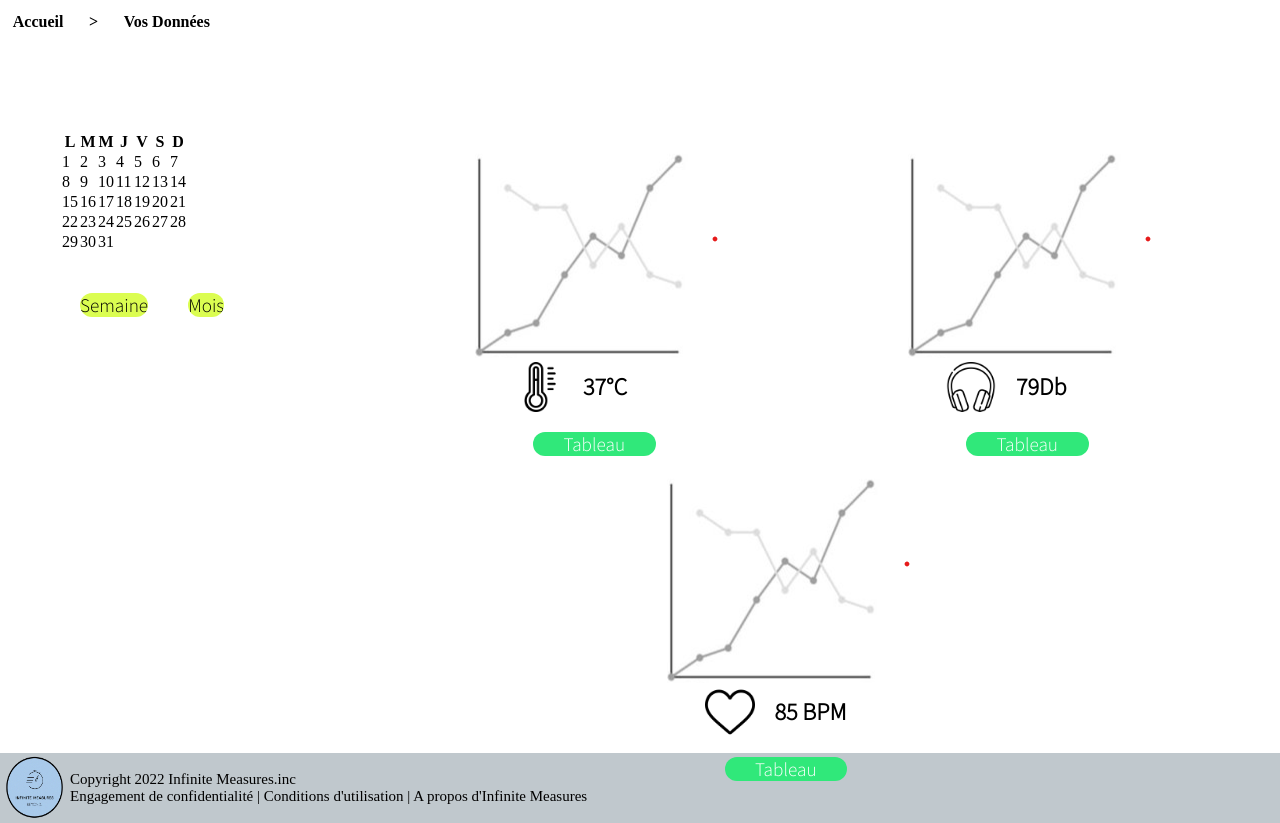
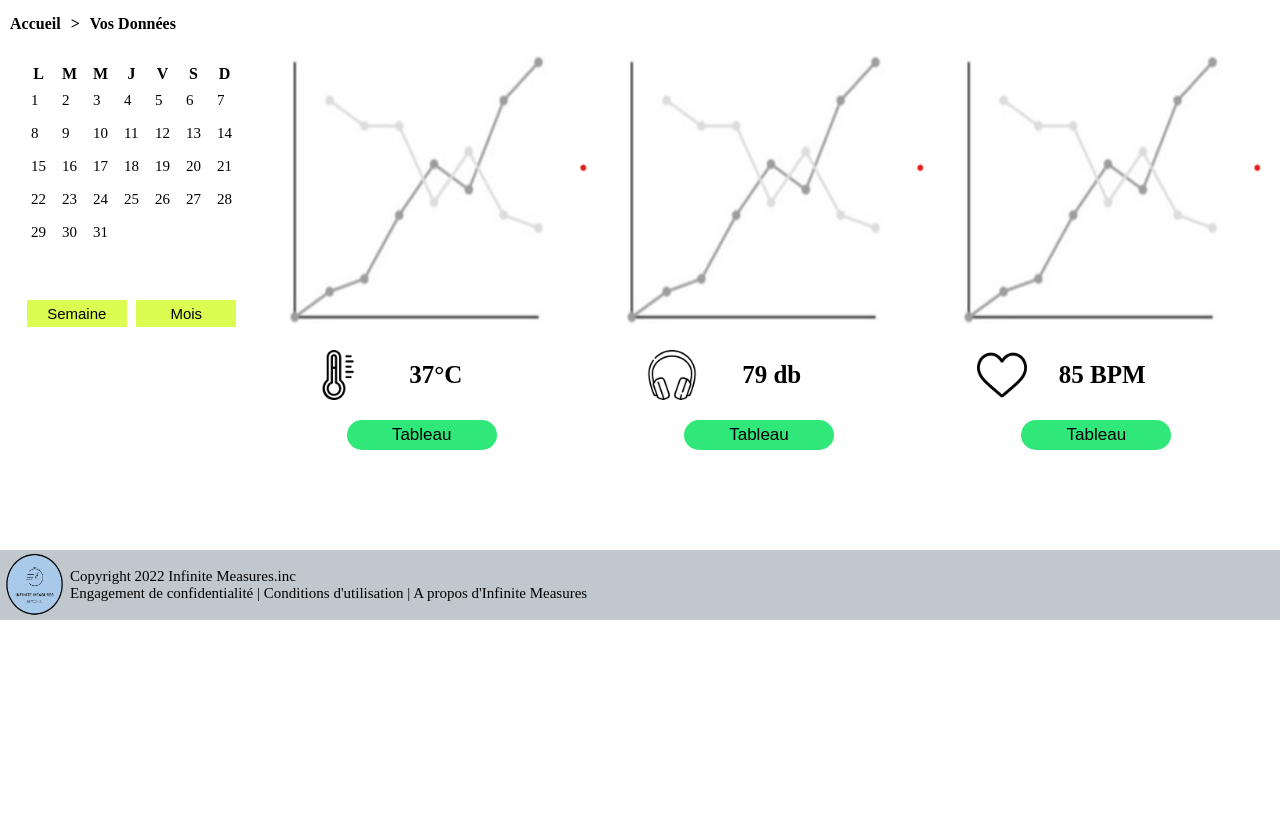
Before and after one commit to BenjaminBrehier/HealthyVibe, a PHP site: page /espaceSantee.php in a window 1280 px wide. Shown: the part 124-947 px from the top of the page. After the commit the page ends 744 px from the top, so only its background shows below. Run offline with PHP 8.4, Linux system fonts and the light colour scheme; a user stored in the database is signed in.

Commit message:
Espace santé mis en page

```diff
--- a/espaceSantee.php
+++ b/espaceSantee.php
@@ -7,7 +7,7 @@ session_start();
 <head>
 
     <meta charset="UTF-8">
-    <title>HealthyVibe</title>
+    <title>Espace Santé : HealthyVibe</title>
     <link rel="stylesheet" href="res/css/espaceSantee.css">
     <script src="res/js/script.js"></script>
 </head>
@@ -16,14 +16,15 @@ session_start();
 <?php
     include './res/php/header.php';
     ?>
+    <div id="SpaceHolder">
+        <div id='colonneGauche'>
             <div id="liens">
                 <a href="./accueil.php?type=connexion">Accueil</a>
                 <p>></p>
                 <a href="./vosDonnees.php">Vos Données</a>
             </div>
-    <div id="spaceHolder">
+
             <div id="calendrier">
-
                 <table>
                     <tr>
                         <th>L</th><th>M</th><th>M</th><th>J</th><th>V</th><th>S</th><th>D</th>
@@ -33,21 +34,28 @@ session_start();
                     </tr>
                     <tr>
                         <td>8</td><td>9</td><td>10</td><td>11</td><td>12</td><td>13</td><td>14</td>
+                    </tr>
                     <tr>
                         <td>15</td><td>16</td><td>17</td><td>18</td><td>19</td><td>20</td><td>21</td>
+                    </tr>
                     <tr>
                         <td>22</td><td>23</td><td>24</td><td>25</td><td>26</td><td>27</td><td>28</td>
+                    </tr>
                     <tr>
                         <td>29</td><td>30</td><td>31</td><td></td><td></td><td></td><td></td>
+                    </tr>
                 </table>
+
                 <div class="bouttontemps">
                     <input type="button" class="enSavoirPlus" name="enSavoirPlus" value="Semaine" class="enSavoirPlus">
                     <input type="button" class="enSavoirPlus" name="enSavoirPlus" value="Mois" class="enSavoirPlus">
                 </div>
             </div>
-        <div id=carreblanc>
+        </div>
+
+        <div id=colonneDroite>
             <div id="graph1">
-            <img src="./res/img/graph.png" alt="graph 1">
+                <img class="graph" src="./res/img/graph.png" alt="graph 1">
                 <div id="pres">
                     <img class=icone src="./res/img/temperature.png" alt="idéogramme thermomètre">
                     <p><strong>37°C</strong></p>
@@ -55,20 +63,21 @@ session_start();
                 <input type="button" class="btn" value="Tableau">
             </div>
             <div id="graph2">
-            <img src="./res/img/graph.png" alt="graph 2">
+                <img class="graph" src="./res/img/graph.png" alt="graph 2">
                 <div id="pres">
                     <img class=icone src="./res/img/headphones.png" alt="idéogramme casque">
-            <p><strong>79Db</strong></p>
+                    <p><strong>79 db</strong></p>
                 </div>
                 <input type="button" class="btn" value="Tableau">
             </div>
             <div id="graph3">
-            <img src="./res/img/graph.png" alt="graph 3">
+                <img  class="graph" src="./res/img/graph.png" alt="graph 3">
                 <div id="pres">
                     <img class=icone src="./res/img/heart.png" alt="idéogramme coeur">
                     <p><strong>85 BPM</strong></p>
                 </div>
                 <input type="button" class="btn" value="Tableau">
+            </div>
         </div>
     </div>
 
--- a/res/css/accueil.css
+++ b/res/css/accueil.css
@@ -32,3 +32,7 @@ section {
   width: 50%;
   margin-right: auto;
 }
+
+ #presentation {
+  margin-bottom:0px;
+ }
--- a/res/css/espaceSantee.css
+++ b/res/css/espaceSantee.css
@@ -1,25 +1,39 @@
 @import url('https://fonts.googleapis.com/css2?family=Source+Sans+Pro:wght@300&display=swap');
-#spaceHolder {
-    height: 700px;
+
+#SpaceHolder {
+    display:flex;
+    flex-direction:row;
+    width:100%;
+}
+
+/*======================================Colonne gauche=================================================================*/
+#colonneGauche {
     display: flex;
-    flex-direction: row;
-    width: 100%;
+    flex-direction: column;
+    width: 20%;
     align-items: center;
-    margin-top: 10px;
     background: white;
+    padding-top:10px;
+    padding-left:5px;
 }
 #calendrier{
     background-color: white;
-    width: 15%;
-    height:500px;
-    padding-top: 5px;
-    padding-bottom: 50px;
-    padding-left: 50px;
-    padding-right: 50px;
-    margin-right: 10px;
-    margin-left: 10px;
+    margin-top: 25px;
+    margin-bottom: 50px;
+}
 
+table {
+    display:flex;
+    margin-left:auto;
+    margin-right:auto;
+    align-content:center;
 }
+
+table td{
+    padding:7px;
+    font-size:15px;
+}
+
 #liens {
     display: flex;
     flex-direction: row;
@@ -29,7 +43,7 @@
 
 #liens a,#liens p {
     font-weight: bolder;
-    padding: 1%;
+    padding: 5px;
 
 }
 
@@ -38,60 +52,73 @@
     color: inherit;
 }
 .bouttontemps{
-    position: relative;
-    bottom: 2%;
     display: flex;
     flex-direction: row;
     justify-content: space-around;
     align-items: center;
+    width:100%;
 }
 .enSavoirPlus{
     background-color: #DBFD51;
     border: 0;
     font-style: bold;
-    border-radius: 50px;
-    font-size: larger;
-    width: 50%;
-    font-family: "source sans pro";
+    font-size: 15px;
     margin-top: 50px;
-    margin-left: 20px;
-    margin-right: 20px;
+    width:100px;
     align-items: center;
+    padding:5px;
 }
-#carreblanc{
+
+
+/*======================================Colonne droite=================================================================*/
+#colonneDroite{
     display: flex;
     justify-content: space-around;
     flex-wrap: wrap;
     flex-direction: row;
-    width: 85%;
-    align-items: center;
+    width: 80%;
     background-color: white;
-    padding-left: 50px;
-    padding-top: 5px;
-    padding-bottom: 50px;
-    padding-right: 50px;
-    height:500px;
-    margin-right: 10px;
+    padding-top: 25px;
+    padding-bottom: 100px;
+    padding-left:10px;
 }
 #graph1{
-    margin-left: 50px;
+    display:flex;
+    flex-direction:column;
+    justify-content:center;
 }
 #graph2{
-    margin-left: 50px;
+    display:flex;
+    flex-direction:column;
+    justify-content:center;
 }
 #graph3{
-    margin-left: 50px;
-    margin-right: 50px;
+    display:flex;
+    flex-direction:column;
+    justify-content:center;
+}
+
+.graph {
+    display:flex;
+    width:300px;
+    height:300px;
+    margin-bottom:25px;
 }
 .icone{
     width: 50px;
     height: 50px;
-    margin-left: 40px;
+
 }
 #pres{
     display: flex;
     flex-direction:row;
     align-items: center;
+    justify-content: space-around;
+    padding-right:100px;
+}
+
+#pres p{
+    font-size:25px;
 }
 #spaceHolder p{
     font-size:x-large;
@@ -102,12 +129,13 @@
 .btn{
     margin-top: 20px;
     margin-left: 60px;
-    color: white;
+    padding-top:5px;
+    padding-bottom:5px;
+    color: black;
     background-color: #30E87A;
     border: 0;
     border-radius: 50px;
     width: 50%;
-    font-size: larger;
-    font-family: "source sans pro";
+    font-size: 17px;
 
 }
--- a/res/css/index.css
+++ b/res/css/index.css
@@ -89,8 +89,8 @@ header nav #inscrire {
 #fonctions {
   display: flex;
   flex-direction: column;
-  height: 1700px;
   color: white;
+
 }
 
 #fonctions .container1 {
--- a/vosDonnees.php
+++ b/vosDonnees.php
@@ -6,7 +6,7 @@ session_start();
 
 <head>
     <meta charset="UTF-8">
-    <title>Vos Données</title>
+    <title>HealthyVibe : Vos Données</title>
     <link rel="stylesheet" href="res/css/vosDonnees.css">
 </head>
 
```
Also changed, not shown: res/css/vosDonnees.css (+4 -4 lines). Lines whose indentation alone changed are shown as unchanged.
